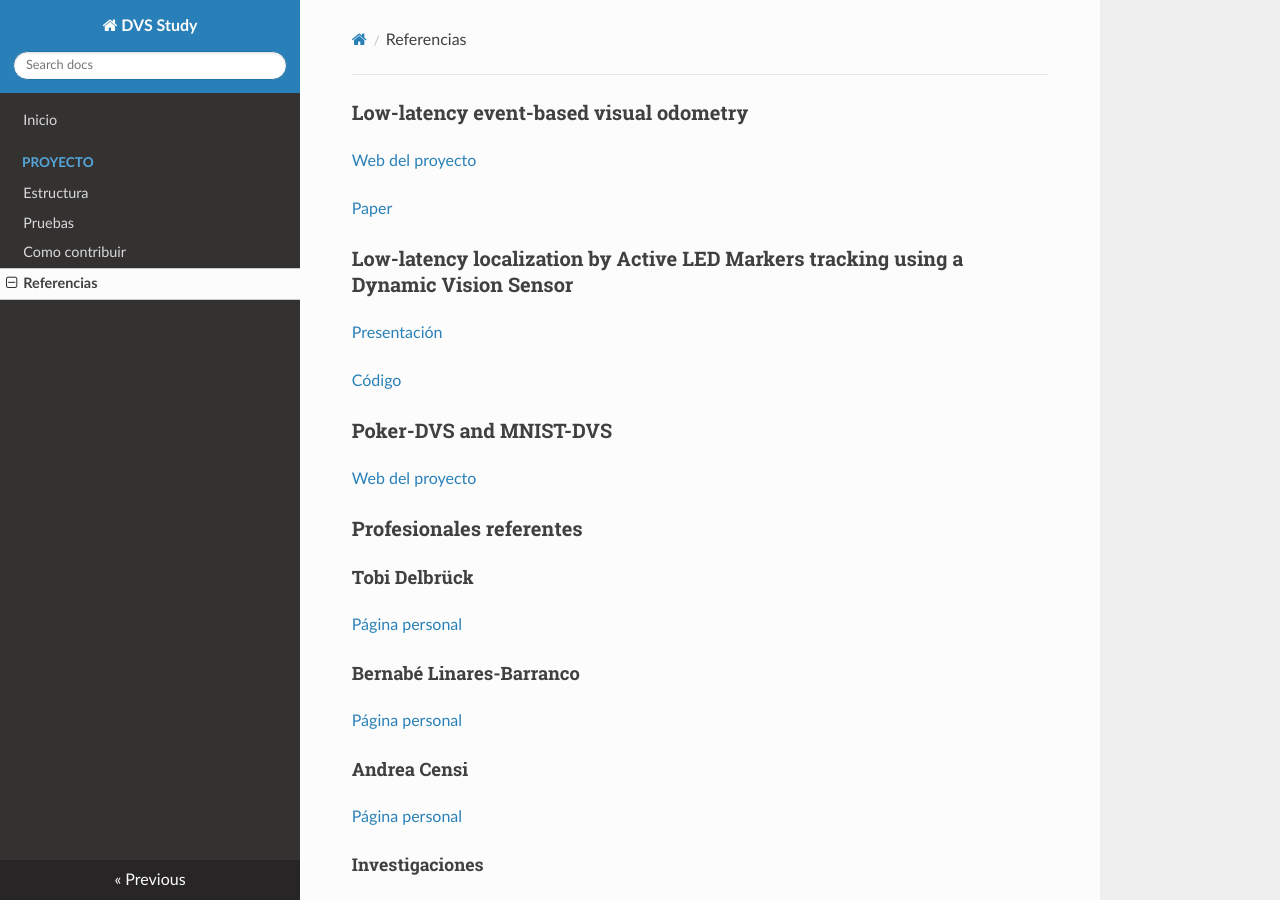
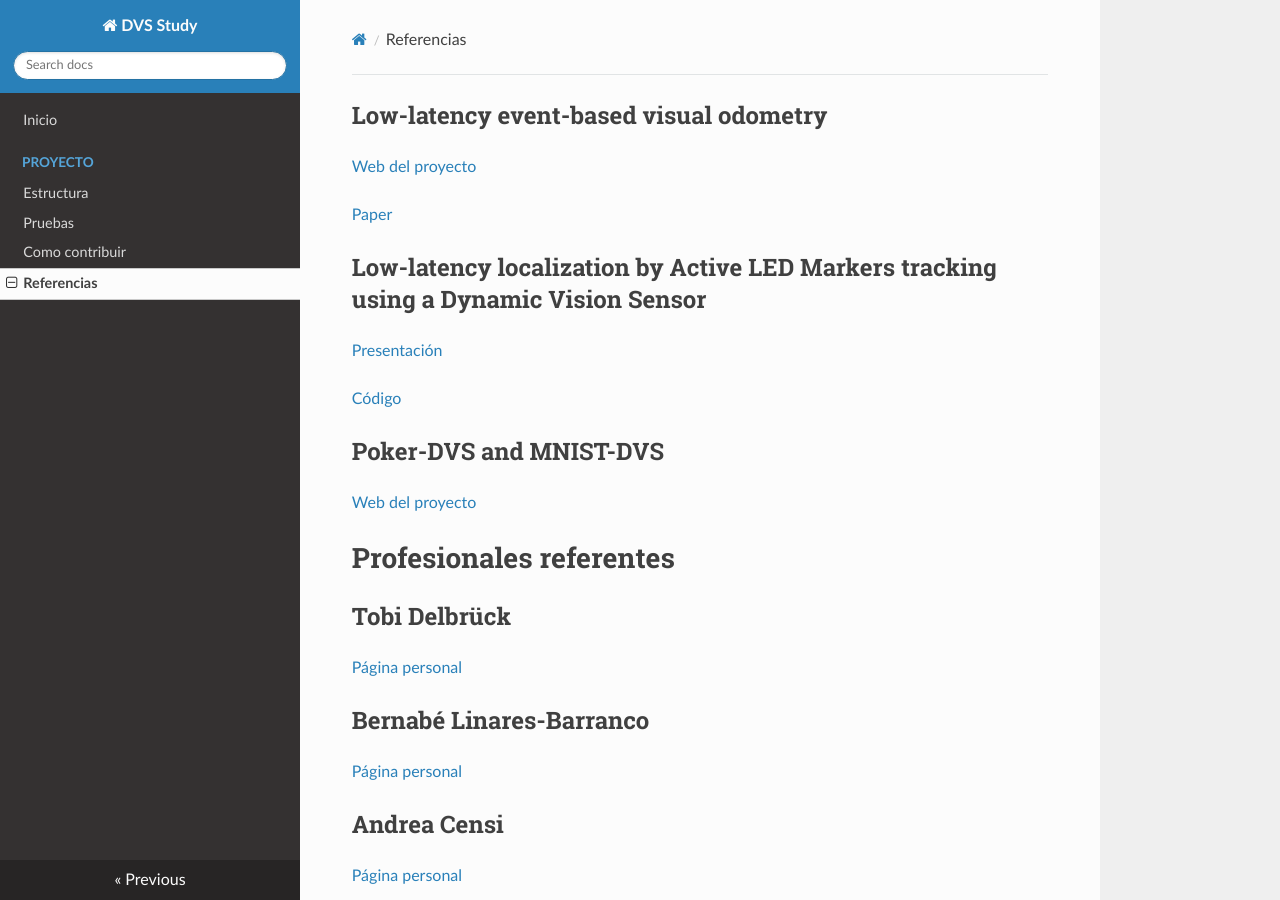
Before and after one commit to cocheok/dvs_study, an MkDocs documentation site: the page built from docs/references.md, in a window 1280 px wide and 900 px high. Built offline with MkDocs 1.6.1, drawn with Linux system fonts in a browser that asks for light colours; nearby versions of some CDN libraries; old or Windows-style settings are respelled for this version of MkDocs.

Commit message:
Cambios en titulos

```diff
--- a/docs/references.md
+++ b/docs/references.md
@@ -1,44 +1,44 @@
-### Low-latency event-based visual odometry
+## Low-latency event-based visual odometry
 
   [Web del proyecto](http://censi.mit.edu/research/robot-perception/low-latency-visual-odometry/)
 
   [Paper](http://censi.mit.edu/pub/research/2013-dvsd-final.pdf)
 
 
-### Low-latency localization by Active LED Markers tracking using a Dynamic Vision Sensor
+## Low-latency localization by Active LED Markers tracking using a Dynamic Vision Sensor
 
   [Presentación](http://censi.mit.edu/pub/research/2013-dvs-slides.pdf)
 
   [Código](https://github.com/AndreaCensi/env_dvs)
 
 
-### Poker-DVS and MNIST-DVS
+## Poker-DVS and MNIST-DVS
 
   [Web del proyecto](http://journal.frontiersin.org/article/10.3389/fnins.2015.00481/full)
 
 
-### Profesionales referentes
+# Profesionales referentes
 
-#### Tobi Delbrück
+## Tobi Delbrück
 
 [Página personal](https://www.ini.uzh.ch/~tobi/)
 
-#### Bernabé Linares-Barranco
+## Bernabé Linares-Barranco
 
 [Página personal](http://www2.imse-cnm.csic.es/~bernabe/)
 
-#### Andrea Censi
+## Andrea Censi
 
 [Página personal](http://censi.mit.edu)
 
-#####Investigaciones
+##Investigaciones
 
 [Página principal](http://censi.mit.edu/research/)
 
 [dvs](http://censi.mit.edu/research/robot-perception/dvs/)
 
 
-#####Software
+## Software
 
  [Librerias](http://censi.mit.edu/software/)
 
```
Also changed, not shown: docs/dvs.md (+2 -2 lines), docs/project/contribute.md (+1 -1 lines), docs/project/structure.md (+6 -6 lines), docs/ros.md (+2 -2 lines).
